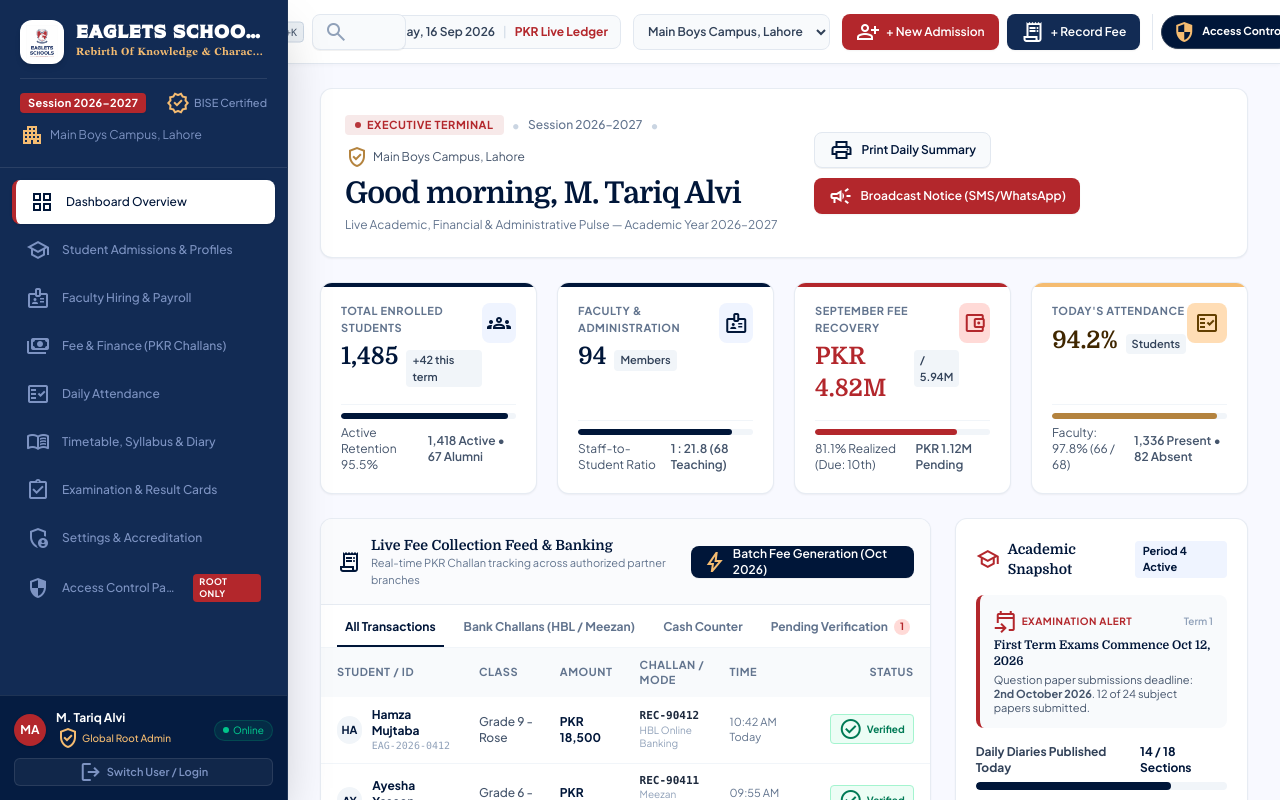
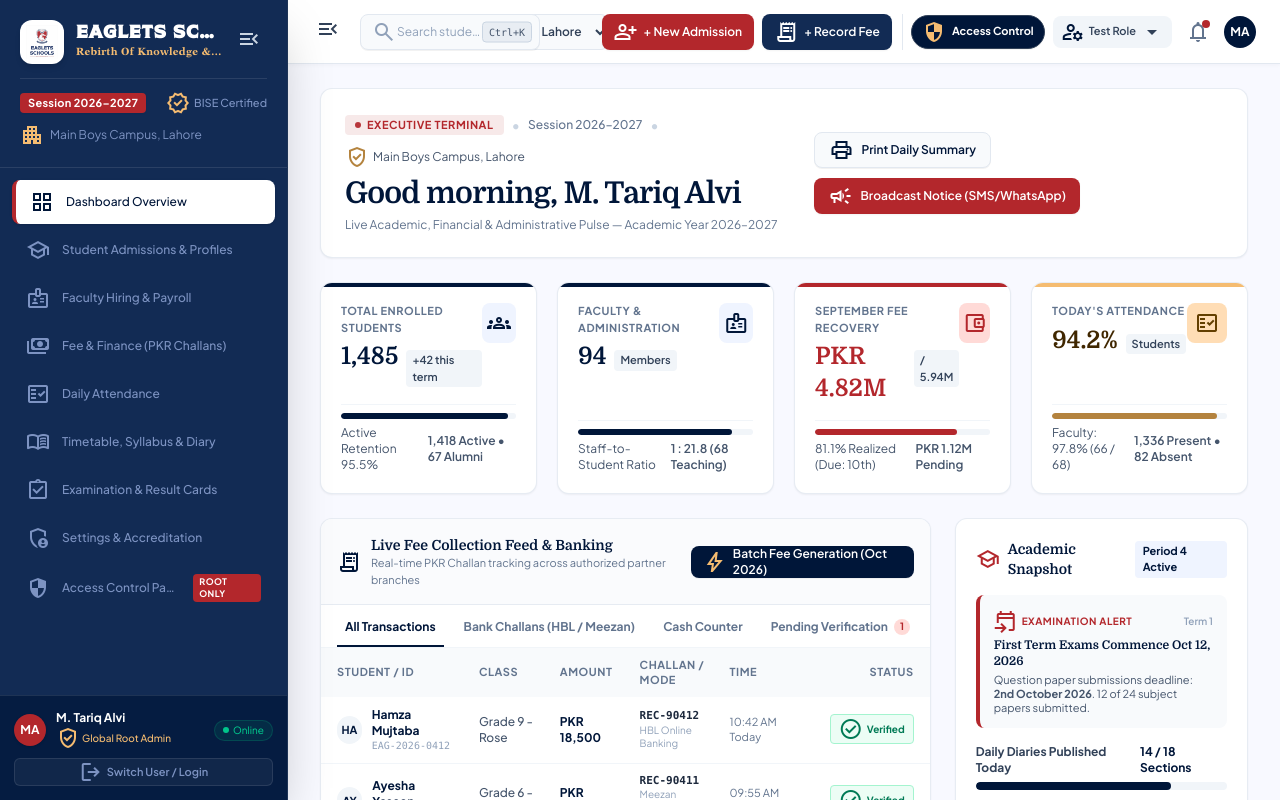
Before and after one commit to muhammadusmanijaz092-del/eaglets-school-system, a Next.js app: page / in a window 1280 px wide. Shown: the top 800 px of the page. Built offline with nearby package versions, Linux system fonts and the light colour scheme.

Commit message:
fix(layout): make sidebar collapsible on all screen sizes with Ctrl+B and toggle buttons, and prevent header from hiding or squishing behind left menu

```diff
--- a/app/(dashboard)/layout.tsx
+++ b/app/(dashboard)/layout.tsx
@@ -10,34 +10,100 @@ export default function DashboardLayout({
 }: {
   children: React.ReactNode
 }) {
-  const [isMobileMenuOpen, setIsMobileMenuOpen] = useState(false)
+  const [isSidebarOpen, setIsSidebarOpen] = useState(true)
+  const [isMobile, setIsMobile] = useState(false)
   const pathname = usePathname()
 
-  // Automatically close mobile sidebar drawer on navigation
+  // Detect screen size on mount & resize
   useEffect(() => {
-    setIsMobileMenuOpen(false)
-  }, [pathname])
+    const handleResize = () => {
+      const mobile = window.innerWidth < 1024
+      setIsMobile(mobile)
+      if (mobile) {
+        setIsSidebarOpen(false)
+      } else {
+        const stored = localStorage.getItem('eaglets_sidebar_open')
+        if (stored !== null) {
+          setIsSidebarOpen(stored === 'true')
+        } else {
+          setIsSidebarOpen(true)
+        }
+      }
+    }
+
+    handleResize()
+    window.addEventListener('resize', handleResize)
+    return () => window.removeEventListener('resize', handleResize)
+  }, [])
+
+  // Automatically close sidebar on mobile when navigating
+  useEffect(() => {
+    if (isMobile) {
+      setIsSidebarOpen(false)
+    }
+  }, [pathname, isMobile])
+
+  // Keyboard shortcut: Ctrl+B or Cmd+B to toggle sidebar
+  useEffect(() => {
+    const handleKeyDown = (e: KeyboardEvent) => {
+      if ((e.ctrlKey || e.metaKey) && e.key.toLowerCase() === 'b') {
+        e.preventDefault()
+        toggleSidebar()
+      }
+    }
+    window.addEventListener('keydown', handleKeyDown)
+    return () => window.removeEventListener('keydown', handleKeyDown)
+  })
+
+  const toggleSidebar = () => {
+    setIsSidebarOpen((prev) => {
+      const next = !prev
+      if (typeof window !== 'undefined' && window.innerWidth >= 1024) {
+        try {
+          localStorage.setItem('eaglets_sidebar_open', String(next))
+        } catch {}
+      }
+      return next
+    })
+  }
+
+  const closeSidebar = () => {
+    setIsSidebarOpen(false)
+    if (typeof window !== 'undefined' && window.innerWidth >= 1024) {
+      try {
+        localStorage.setItem('eaglets_sidebar_open', 'false')
+      } catch {}
+    }
+  }
 
   return (
     <div className="min-h-screen bg-[#f8f9ff] overflow-x-hidden">
       {/* Sidebar Drawer */}
       <Sidebar
-        isOpen={isMobileMenuOpen}
-        onClose={() => setIsMobileMenuOpen(false)}
+        isOpen={isSidebarOpen}
+        onClose={closeSidebar}
+        onToggle={toggleSidebar}
       />
 
-      {/* Mobile Dark Backdrop */}
-      {isMobileMenuOpen && (
+      {/* Mobile Dark Backdrop (only when viewport < 1024px and sidebar is open) */}
+      {isMobile && isSidebarOpen && (
         <div
-          onClick={() => setIsMobileMenuOpen(false)}
+          onClick={closeSidebar}
           className="fixed inset-0 bg-black/60 z-40 lg:hidden backdrop-blur-xs transition-opacity duration-300"
           aria-hidden="true"
         />
       )}
 
-      {/* Main Content Area */}
-      <div className="lg:pl-72 transition-all duration-300 min-w-0 w-full">
-        <TopBar onMenuToggle={() => setIsMobileMenuOpen((prev) => !prev)} />
+      {/* Main Content Area - dynamically indented by sidebar width when open, full-width when collapsed */}
+      <div
+        className={`transition-all duration-300 min-w-0 w-full ${
+          isSidebarOpen ? 'lg:pl-72' : 'pl-0'
+        }`}
+      >
+        <TopBar
+          isSidebarOpen={isSidebarOpen}
+          onMenuToggle={toggleSidebar}
+        />
         <main className="pt-16 min-h-[calc(100vh-4rem)] overflow-x-hidden min-w-0 w-full">
           {children}
         </main>
--- a/components/Sidebar.tsx
+++ b/components/Sidebar.tsx
@@ -71,6 +71,7 @@ const navItems: NavItem[] = [
 interface SidebarProps {
   isOpen?: boolean
   onClose?: () => void
+  onToggle?: () => void
 }
 
 export default function Sidebar({ isOpen = false, onClose }: SidebarProps) {
@@ -107,7 +108,7 @@ export default function Sidebar({ isOpen = false, onClose }: SidebarProps) {
       className={`fixed left-0 top-0 h-screen w-72 max-w-[85vw] bg-[#122b54] text-white z-50 flex flex-col border-r border-slate-700/40 shadow-2xl print:hidden overflow-hidden transition-transform duration-300 ease-in-out ${
         isOpen
           ? 'translate-x-0 pointer-events-auto'
-          : '-translate-x-full pointer-events-none lg:pointer-events-auto lg:translate-x-0'
+          : '-translate-x-full pointer-events-none'
       }`}
     >
       {/* School Crest & Header (Fixed Top) */}
@@ -131,14 +132,15 @@ export default function Sidebar({ isOpen = false, onClose }: SidebarProps) {
             </div>
           </div>
 
-          {/* Close button on mobile */}
+          {/* Collapse button - available on ALL screen sizes */}
           <button
             type="button"
             onClick={onClose}
-            className="lg:hidden p-1.5 text-slate-300 hover:text-white rounded-lg hover:bg-white/10 cursor-pointer flex-shrink-0"
-            aria-label="Close Navigation"
+            className="p-1.5 text-slate-300 hover:text-white rounded-lg hover:bg-white/10 cursor-pointer flex-shrink-0 transition-colors"
+            aria-label="Collapse Navigation"
+            title="Collapse sidebar (Ctrl+B)"
           >
-            <span className="material-symbols-outlined text-[20px]">close</span>
+            <span className="material-symbols-outlined text-[20px]">menu_open</span>
           </button>
         </div>
 
--- a/components/TopBar.tsx
+++ b/components/TopBar.tsx
@@ -8,12 +8,18 @@ import { useRootAdmin } from '@/lib/admin-store'
 import { useRBAC, CurrentUser } from '@/lib/rbac-store'
 
 interface TopBarProps {
+  isSidebarOpen?: boolean
   onMenuToggle?: () => void
   onNewAdmission?: () => void
   onRecordFee?: () => void
 }
 
-export default function TopBar({ onMenuToggle, onNewAdmission, onRecordFee }: TopBarProps) {
+export default function TopBar({
+  isSidebarOpen = true,
+  onMenuToggle,
+  onNewAdmission,
+  onRecordFee,
+}: TopBarProps) {
   const router = useRouter()
   const { admin, initials } = useRootAdmin()
   const { currentUser, isRootAdmin, hasPermission, switchToRootAdmin, switchUser } = useRBAC()
@@ -73,17 +79,24 @@ export default function TopBar({ onMenuToggle, onNewAdmission, onRecordFee }: To
 
   return (
     <>
-      <header className="fixed top-0 left-0 lg:left-72 right-0 h-16 bg-white/95 backdrop-blur-md z-40 border-b border-slate-200 shadow-[0_1px_4px_rgba(0,22,57,0.04)] flex items-center justify-between px-3 sm:px-6 print:hidden transition-all duration-300 gap-2 sm:gap-4">
-        {/* Left Side: Mobile Menu Button & Search */}
-        <div className="flex items-center gap-2 sm:gap-4 flex-1 min-w-0 max-w-md">
-          {/* Mobile Hamburger Button */}
+      <header
+        className={`fixed top-0 right-0 h-16 bg-white/95 backdrop-blur-md z-40 border-b border-slate-200 shadow-[0_1px_4px_rgba(0,22,57,0.04)] flex items-center justify-between px-3 sm:px-6 print:hidden transition-all duration-300 gap-2 sm:gap-4 ${
+          isSidebarOpen ? 'left-0 lg:left-72' : 'left-0'
+        }`}
+      >
+        {/* Left Side: Menu Toggle Button & Search */}
+        <div className="flex items-center gap-2 sm:gap-3 flex-1 min-w-0 max-w-md">
+          {/* Menu Toggle Button - ALWAYS visible on all screen sizes */}
           <button
             type="button"
             onClick={onMenuToggle}
-            className="lg:hidden p-1.5 sm:p-2 -ml-1 text-slate-700 hover:text-[#001639] hover:bg-slate-100 rounded-lg cursor-pointer flex-shrink-0"
+            className="p-1.5 sm:p-2 -ml-1 text-slate-700 hover:text-[#001639] hover:bg-slate-100 rounded-lg cursor-pointer flex-shrink-0 transition-colors"
             aria-label="Toggle Navigation Menu"
+            title={isSidebarOpen ? 'Collapse sidebar (Ctrl+B)' : 'Expand sidebar (Ctrl+B)'}
           >
-            <span className="material-symbols-outlined text-[24px]">menu</span>
+            <span className="material-symbols-outlined text-[24px]">
+              {isSidebarOpen ? 'menu_open' : 'menu'}
+            </span>
           </button>
 
           {/* Mobile Crest Logo */}
@@ -100,7 +113,7 @@ export default function TopBar({ onMenuToggle, onNewAdmission, onRecordFee }: To
           {/* Search Trigger Bar */}
           <div
             onClick={() => setIsCommandOpen(true)}
-            className="relative flex-1 min-w-0 cursor-pointer group"
+            className="relative flex-1 min-w-[130px] sm:min-w-[180px] cursor-pointer group"
           >
             <span className="material-symbols-outlined absolute left-2.5 sm:left-3 top-1/2 -translate-y-1/2 text-slate-400 text-[18px] group-hover:text-[#001639] transition-colors">
               search
@@ -116,9 +129,9 @@ export default function TopBar({ onMenuToggle, onNewAdmission, onRecordFee }: To
         </div>
 
         {/* Right Controls */}
-        <div className="flex items-center gap-2 sm:gap-3 flex-shrink-0">
-          {/* Live Date / PKR Banner */}
-          <div className="hidden xl:flex items-center gap-2 px-3 py-1 rounded-lg bg-slate-50 border border-slate-200 text-slate-700 text-xs">
+        <div className="flex items-center gap-2 sm:gap-2.5 flex-shrink-0">
+          {/* Live Date / PKR Banner - Visible on wide 2xl screens */}
+          <div className="hidden 2xl:flex items-center gap-2 px-3 py-1 rounded-lg bg-slate-50 border border-slate-200 text-slate-700 text-xs">
             <span className="material-symbols-outlined text-[15px] text-[#001639]">
               calendar_today
             </span>
@@ -127,12 +140,12 @@ export default function TopBar({ onMenuToggle, onNewAdmission, onRecordFee }: To
             <span className="font-bold text-[#b3272c]">PKR Live Ledger</span>
           </div>
 
-          {/* Campus Dropdown (Hidden on Small Screens) */}
-          <div className="hidden md:flex items-center gap-2">
+          {/* Campus Dropdown - Visible on xl screens */}
+          <div className="hidden xl:flex items-center gap-2 max-w-[180px]">
             <select
               value={selectedCampus}
               onChange={(e) => setSelectedCampus(e.target.value)}
-              className="h-9 px-2.5 bg-slate-50 text-slate-700 text-xs font-semibold rounded-lg border border-slate-200 focus:outline-none focus:border-[#122b54] cursor-pointer"
+              className="h-9 px-2.5 bg-slate-50 text-slate-700 text-xs font-semibold rounded-lg border border-slate-200 focus:outline-none focus:border-[#122b54] cursor-pointer truncate"
             >
               <option value="Main Boys Campus, Lahore">Main Boys Campus, Lahore</option>
               <option value="Girls Junior Campus">Girls Junior Campus</option>
@@ -148,31 +161,33 @@ export default function TopBar({ onMenuToggle, onNewAdmission, onRecordFee }: To
                 <button
                   type="button"
                   onClick={onNewAdmission}
-                  className="h-8 sm:h-9 px-2.5 sm:px-3.5 bg-[#b3272c] text-white hover:bg-[#88131b] text-xs font-semibold rounded-lg flex items-center gap-1 sm:gap-1.5 transition-colors shadow-xs cursor-pointer"
+                  className="h-8 sm:h-9 px-2.5 sm:px-3 bg-[#b3272c] text-white hover:bg-[#88131b] text-xs font-semibold rounded-lg flex items-center gap-1 sm:gap-1.5 transition-colors shadow-xs cursor-pointer"
                   title="New Admission"
                 >
                   <span className="material-symbols-outlined text-[16px] sm:text-[17px]">person_add</span>
-                  <span className="hidden sm:inline">+ New Admission</span>
+                  <span className="hidden xl:inline">+ New Admission</span>
+                  <span className="hidden sm:inline xl:hidden">+ Admission</span>
                 </button>
               ) : (
                 <Link
                   href="/students"
-                  className="h-8 sm:h-9 px-2.5 sm:px-3.5 bg-[#b3272c] text-white hover:bg-[#88131b] text-xs font-semibold rounded-lg flex items-center gap-1 sm:gap-1.5 transition-colors shadow-xs"
+                  className="h-8 sm:h-9 px-2.5 sm:px-3 bg-[#b3272c] text-white hover:bg-[#88131b] text-xs font-semibold rounded-lg flex items-center gap-1 sm:gap-1.5 transition-colors shadow-xs"
                   title="New Admission"
                 >
                   <span className="material-symbols-outlined text-[16px] sm:text-[17px]">person_add</span>
-                  <span className="hidden sm:inline">+ New Admission</span>
+                  <span className="hidden xl:inline">+ New Admission</span>
+                  <span className="hidden sm:inline xl:hidden">+ Admission</span>
                 </Link>
               )
             ) : (
               <button
                 type="button"
                 disabled
-                className="h-8 sm:h-9 px-2.5 sm:px-3.5 bg-slate-100 text-slate-400 text-xs font-semibold rounded-lg flex items-center gap-1 sm:gap-1.5 cursor-not-allowed border border-slate-200 opacity-60"
+                className="h-8 sm:h-9 px-2.5 sm:px-3 bg-slate-100 text-slate-400 text-xs font-semibold rounded-lg flex items-center gap-1 sm:gap-1.5 cursor-not-allowed border border-slate-200 opacity-60"
                 title="Action Disabled: Your role lacks 'create_students' permission."
               >
                 <span className="material-symbols-outlined text-[16px] text-slate-400">lock</span>
-                <span className="hidden sm:inline">+ New Admission</span>
+                <span className="hidden sm:inline">+ Admission</span>
               </button>
             )}
 
@@ -182,31 +197,33 @@ export default function TopBar({ onMenuToggle, onNewAdmission, onRecordFee }: To
                 <button
                   type="button"
                   onClick={onRecordFee}
-                  className="h-8 sm:h-9 px-2.5 sm:px-3.5 bg-[#122b54] text-white hover:bg-[#001639] text-xs font-semibold rounded-lg flex items-center gap-1 sm:gap-1.5 transition-colors shadow-xs cursor-pointer"
+                  className="h-8 sm:h-9 px-2.5 sm:px-3 bg-[#122b54] text-white hover:bg-[#001639] text-xs font-semibold rounded-lg flex items-center gap-1 sm:gap-1.5 transition-colors shadow-xs cursor-pointer"
                   title="Record Fee"
                 >
                   <span className="material-symbols-outlined text-[16px] sm:text-[17px]">receipt_long</span>
-                  <span className="hidden sm:inline">+ Record Fee</span>
+                  <span className="hidden xl:inline">+ Record Fee</span>
+                  <span className="hidden sm:inline xl:hidden">+ Fee</span>
                 </button>
               ) : (
                 <Link
                   href="/finance"
-                  className="h-8 sm:h-9 px-2.5 sm:px-3.5 bg-[#122b54] text-white hover:bg-[#001639] text-xs font-semibold rounded-lg flex items-center gap-1 sm:gap-1.5 transition-colors shadow-xs"
+                  className="h-8 sm:h-9 px-2.5 sm:px-3 bg-[#122b54] text-white hover:bg-[#001639] text-xs font-semibold rounded-lg flex items-center gap-1 sm:gap-1.5 transition-colors shadow-xs"
                   title="Record Fee"
                 >
                   <span className="material-symbols-outlined text-[16px] sm:text-[17px]">receipt_long</span>
-                  <span className="hidden sm:inline">+ Record Fee</span>
+                  <span className="hidden xl:inline">+ Record Fee</span>
+                  <span className="hidden sm:inline xl:hidden">+ Fee</span>
                 </Link>
               )
             ) : (
               <button
                 type="button"
                 disabled
-                className="h-8 sm:h-9 px-2.5 sm:px-3.5 bg-slate-100 text-slate-400 text-xs font-semibold rounded-lg flex items-center gap-1 sm:gap-1.5 cursor-not-allowed border border-slate-200 opacity-60"
+                className="h-8 sm:h-9 px-2.5 sm:px-3 bg-slate-100 text-slate-400 text-xs font-semibold rounded-lg flex items-center gap-1 sm:gap-1.5 cursor-not-allowed border border-slate-200 opacity-60"
                 title="Action Disabled: Your role lacks 'manage_finance' permission."
               >
                 <span className="material-symbols-outlined text-[16px] text-slate-400">lock</span>
-                <span className="hidden sm:inline">+ Record Fee</span>
+                <span className="hidden sm:inline">+ Fee</span>
               </button>
             )}
           </div>
```
Also changed, not shown: app/(dashboard)/access-control/page.tsx (line endings or trailing spaces), lib/rbac-store.ts (line endings or trailing spaces).
